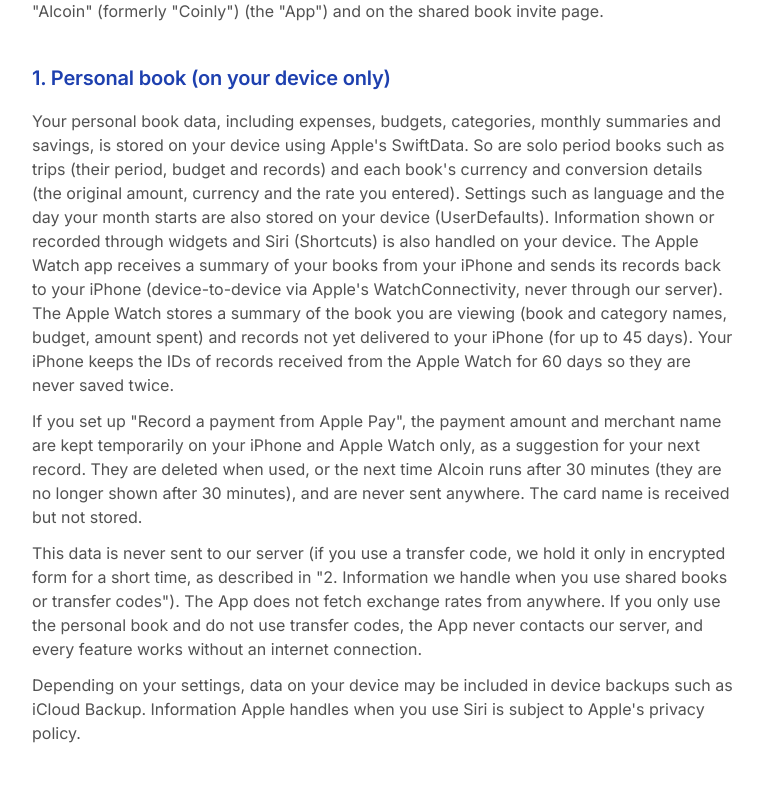
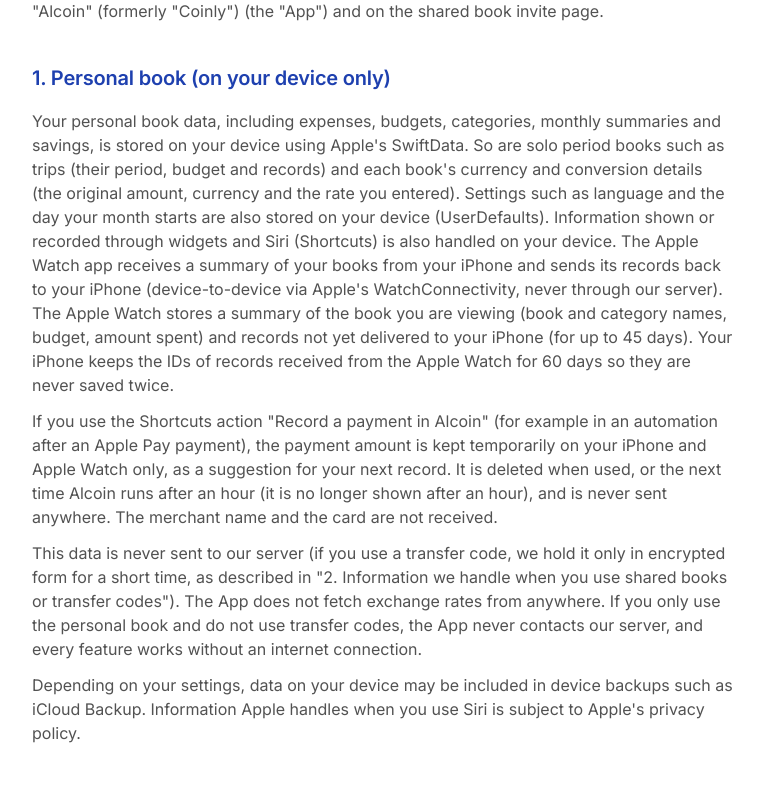
Before and after one commit to fmyaaaaaaa/bluedoghub.com, a Next.js app: page /products/alcoin/privacy in a window 1280 px wide. Shown: the part 766-1555 px from the top of the page, without its empty margins (256-1019 px from the left). Built offline with nearby package versions, Linux system fonts and the light colour scheme.

Commit message:
fix(alcoin): no Apple Pay feature on the page (hidden in the app for 2.0.0); the privacy policy describes the Shortcuts action as it is now (amount only, an hour)

```diff
--- a/app/products/alcoin/_components/AlcoinLanding.tsx
+++ b/app/products/alcoin/_components/AlcoinLanding.tsx
@@ -10,7 +10,6 @@
   CircleDashed,
   Coins,
   Contact,
-  CreditCard,
   Dog,
   KeyRound,
   LayoutGrid,
@@ -219,11 +218,6 @@
         body: "Enter the amount, tap Next and pick a category. Your buddy celebrates every record.",
       },
       {
-        icon: CreditCard,
-        title: "Record right after paying with Apple Pay",
-        body: "Set up an automation once in the Shortcuts app, and the amount you just paid comes to your watch, ready to record. Availability depends on your card and payment method.",
-      },
-      {
         icon: Mic,
         title: "Record with Siri",
         body: "Just ask Siri on your watch to record an expense in Alcoin.",
@@ -251,7 +245,7 @@
       {
         icon: Mic,
         title: "Siri & Shortcuts",
-        body: "Say “Record an expense in Alcoin” or “How much is left in Alcoin”. There's an Apple Pay automation, too.",
+        body: "Say “Record an expense in Alcoin” or “How much is left in Alcoin”.",
       },
     ],
     widgetsShot: {
@@ -482,11 +476,6 @@
         body: "金額を入力して「次へ」、カテゴリを選べば完了。記録するたびに相棒がよろこんでくれます。",
       },
       {
-        icon: CreditCard,
-        title: "Apple Pay で払ったら、すぐ記録",
-        body: "ショートカットAppで一度オートメーションを設定しておくと、支払った金額がApple Watchに届き、そのまま記録できます。カードや支払い方法によっては使えない場合があります。",
-      },
-      {
         icon: Mic,
         title: "Siriで記録",
         body: "Apple WatchのSiriに話しかけて、支出を記録することもできます。",
@@ -515,7 +504,7 @@
       {
         icon: Mic,
         title: "Siriとショートカット",
-        body: "「アルコインで支出を記録」「アルコインの残りはいくら」と話しかけるだけ。Apple Pay の支払いを記録するオートメーションにも対応。",
+        body: "「アルコインで支出を記録」「アルコインの残りはいくら」と話しかけるだけ。",
       },
     ],
     widgetsShot: {
--- a/app/products/alcoin/privacy/ja/page.tsx
+++ b/app/products/alcoin/privacy/ja/page.tsx
@@ -30,7 +30,7 @@
     <LegalDocument
       lang="ja"
       title="プライバシーポリシー"
-      updated="最終更新日: 2026年10月1日"
+      updated="最終更新日: 2026年10月3日"
       note="本ポリシーは、アルコイン 2.0.0 の配信開始時から適用されます。"
       otherLang={{ href: alcoinPaths.privacy.en, label: "English" }}
       intro={
@@ -58,8 +58,8 @@
           からの記録を二重に保存しないための記録ID（60日間）を保存します。
         </p>
         <p>
-          「Apple Pay の支払いから記録」を設定した場合、支払いの金額と加盟店名を、記録の候補として iPhone と Apple Watch
-          の端末内にのみ一時的に保存します。記録に使ったとき、または30分を過ぎたあとアルコインが次に動いたときに削除し（30分を過ぎたものは表示しません）、外部には送信しません。カード名は受け取りますが保存しません。
+          ショートカットのアクション「支払いをアルコインに記録」を使った場合（Apple Pay で支払ったあとのオートメーションなど）、支払いの金額を、記録の候補として iPhone と Apple Watch
+          の端末内にのみ一時的に保存します。記録に使ったとき、または1時間を過ぎたあとアルコインが次に動いたときに削除し（1時間を過ぎたものは表示しません）、外部には送信しません。加盟店名やカードの情報は受け取りません。
         </p>
         <p>
           これらのデータが運営者のサーバーに送信されることはありません（引き継ぎコードを使う場合は、「2.
--- a/app/products/alcoin/privacy/page.tsx
+++ b/app/products/alcoin/privacy/page.tsx
@@ -29,7 +29,7 @@
     <LegalDocument
       lang="en"
       title="Privacy Policy"
-      updated="Last updated: October 1, 2026"
+      updated="Last updated: October 3, 2026"
       note="This policy applies from the release of Alcoin 2.0.0. This English version is a translation for reference; the Japanese version is the governing text."
       otherLang={{ href: alcoinPaths.privacy.ja, label: "日本語" }}
       intro={
@@ -63,10 +63,10 @@
           Watch for 60 days so they are never saved twice.
         </p>
         <p>
-          If you set up &quot;Record a payment from Apple Pay&quot;, the payment amount and merchant name are kept
-          temporarily on your iPhone and Apple Watch only, as a suggestion for your next record. They are deleted when
-          used, or the next time Alcoin runs after 30 minutes (they are no longer shown after 30 minutes), and are never
-          sent anywhere. The card name is received but not stored.
+          If you use the Shortcuts action &quot;Record a payment in Alcoin&quot; (for example in an automation after an
+          Apple Pay payment), the payment amount is kept temporarily on your iPhone and Apple Watch only, as a
+          suggestion for your next record. It is deleted when used, or the next time Alcoin runs after an hour (it is no
+          longer shown after an hour), and is never sent anywhere. The merchant name and the card are not received.
         </p>
         <p>
           This data is never sent to our server (if you use a transfer code, we hold it only in encrypted form for a
```
